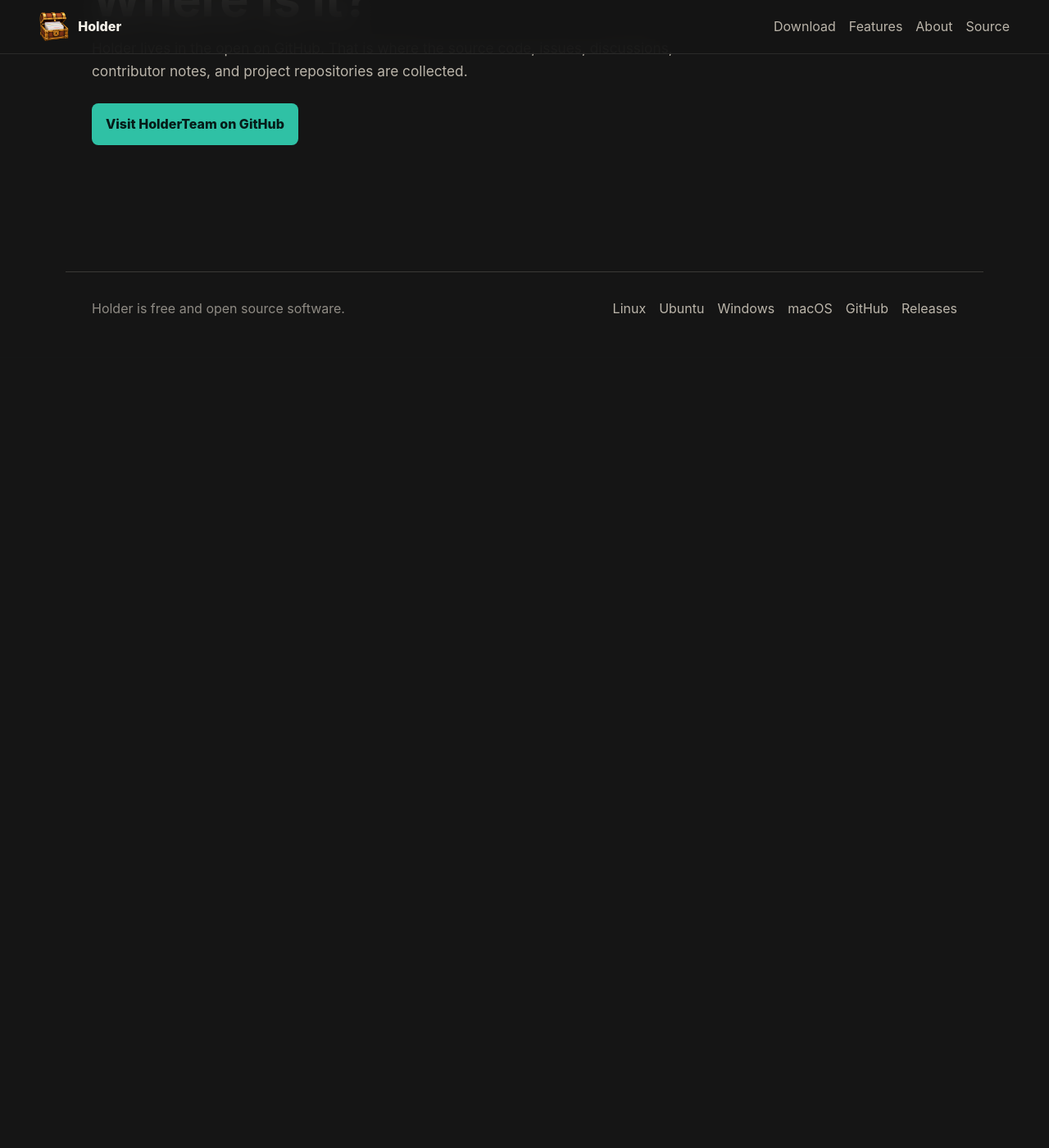
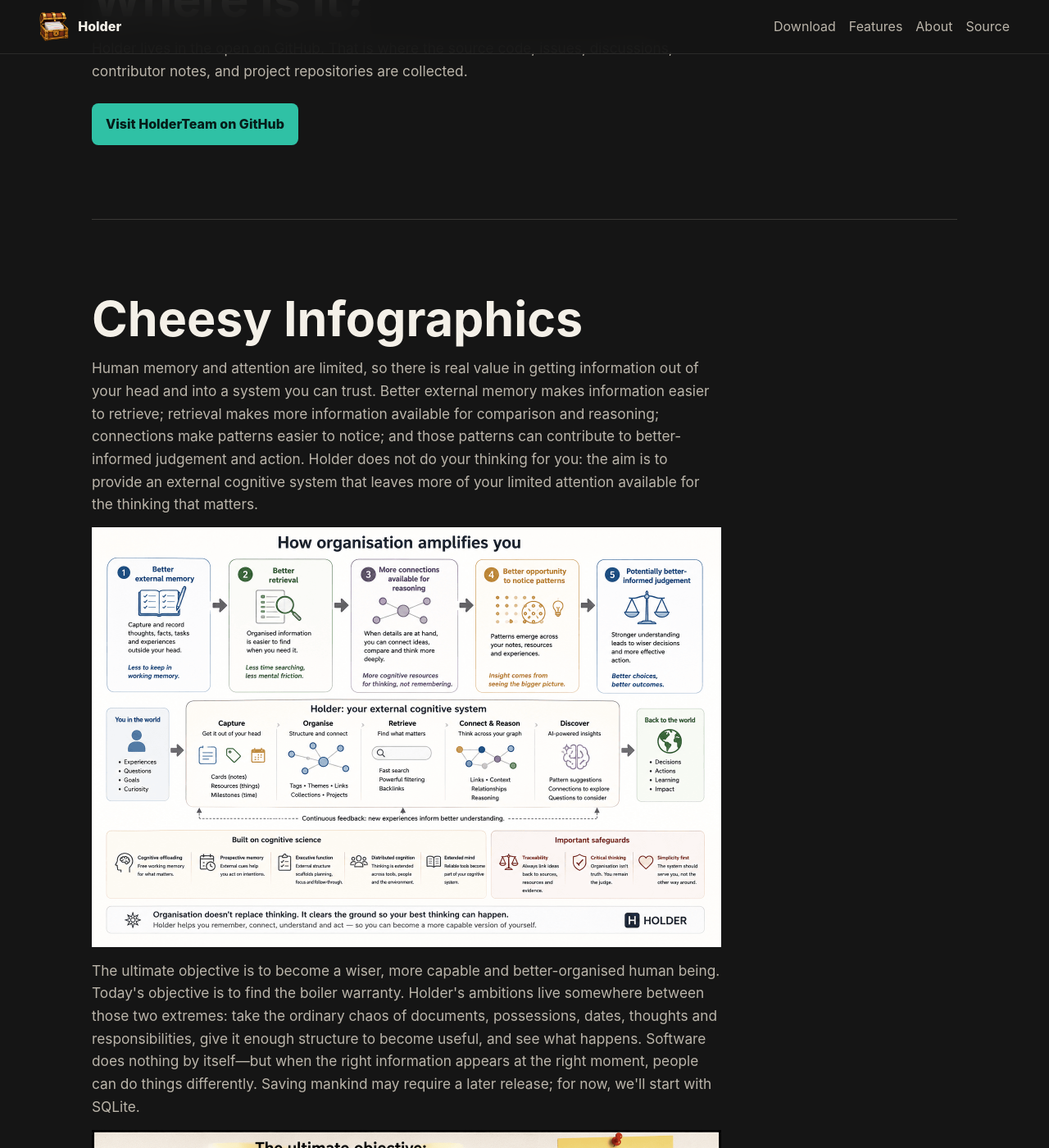
Before and after one commit to HolderTeam/holder-website, a Jekyll site: the page built from about.md, in a window 1280 px wide and 1400 px high, scrolled down 3864 px. Shown: the whole window at 82% size. Built offline with Jekyll 4.4.1, drawn with Linux system fonts in a browser that asks for light colours; before the commit the page ends 4301 px from its top, so only the background shows below that; some of the changed text lies outside the part shown.

Commit message:
Add cheesy infographics.

```diff
--- a/about.md
+++ b/about.md
@@ -125,3 +125,16 @@ permalink: /about/
     <a class="button primary" href="https://github.com/HolderTeam/">Visit HolderTeam on GitHub</a>
   </div>
 </section>
+
+<section class="section">
+  <div class="section-head">
+    <h2>Cheesy Infographics</h2>
+    <p>Human memory and attention are limited, so there is real value in getting information out of your head and into a system you can trust. Better external memory makes information easier to retrieve; retrieval makes more information available for comparison and reasoning; connections make patterns easier to notice; and those patterns can contribute to better-informed judgement and action. Holder does not do your thinking for you: the aim is to provide an external cognitive system that leaves more of your limited attention available for the thinking that matters.</p>
+    <a href="{{ '/assets/img/philosophy/organisation.png' | relative_url }}"><img src="{{ '/assets/img/philosophy/organisation-mid.png' | relative_url }}" alt="How organisation amplifies you"></a>
+    <p>The ultimate objective is to become a wiser, more capable and better-organised human being. Today's objective is to find the boiler warranty. Holder's ambitions live somewhere between those two extremes: take the ordinary chaos of documents, possessions, dates, thoughts and responsibilities, give it enough structure to become useful, and see what happens. Software does nothing by itself—but when the right information appears at the right moment, people can do things differently. Saving mankind may require a later release; for now, we'll start with SQLite.</p>
+    <a href="{{ '/assets/img/philosophy/wiser.png' | relative_url }}"><img src="{{ '/assets/img/philosophy/wiser-mid.png' | relative_url }}" alt="Become wiser, fix the boiler"></a>
+    <p>Holder starts with the world as you experience it: people, things, places, events and time. Resources and Milestones give you handles on that world; Cards capture what you observe, remember, believe, infer and intend. As those Cards accumulate, connections, themes and patterns can emerge, helping you move from isolated experiences towards greater understanding. Whether that eventually leads to Truth, Beauty, the Good or enlightenment is somewhat beyond the scope of the GPL.</p>
+    <a href="{{ '/assets/img/philosophy/triangle.png' | relative_url }}"><img src="{{ '/assets/img/philosophy/triangle-mid.png' | relative_url }}" alt="Write cards, gain understanding, hopefully"></a>
+  </div>
+
+</section>
```
Also changed, not shown: assets/img/philosophy/organisation-mid.png (added), assets/img/philosophy/triangle-mid.png (added), assets/img/philosophy/wiser-mid.png (added), 3 other files.
